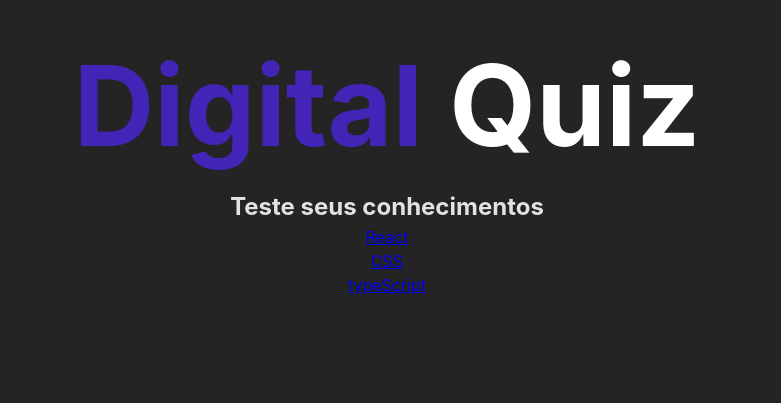
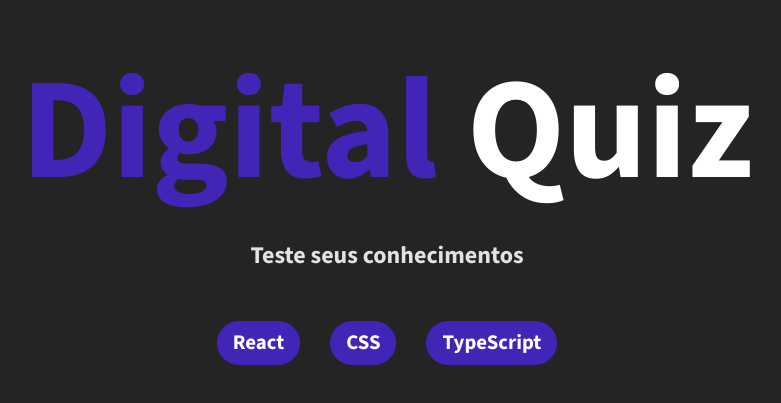
Before and after one commit to LeandroRochaS/QuizInteractive, a React (Vite) app: page / in a window 1280 px wide. Shown: the part 139-542 px from the top of the page, without its empty margins (253-1034 px from the left). Built offline with nearby package versions, Linux system fonts and the light colour scheme.

Commit message:
feacture: update style for home page

```diff
--- a/src/App.css
+++ b/src/App.css
@@ -1,3 +1,5 @@
+@import url("https://fonts.googleapis.com/css2?family=Source+Sans+3:wght@300;400;500;700;900&display=swap");
+
 #root {
   max-width: 1280px;
   margin: 0 auto;
@@ -9,4 +11,5 @@
   box-sizing: border-box;
   margin: 0;
   padding: 0;
+  font-family: "Source Sans 3", sans-serif;
 }
--- a/src/pages/Home/index.tsx
+++ b/src/pages/Home/index.tsx
@@ -9,9 +9,20 @@ export default function Home() {
           <b>Digital </b> Quiz
         </h1>
         <h2 className="home-subtitle">Teste seus conhecimentos</h2>
-        <Link to={"/quizz/react"}> React</Link>
-        <Link to={"/quizz/css"}> CSS</Link>
-        <Link to={"/quizz/typeScript"}> typeScript</Link>
+        <div className="home-content-buttons">
+          <Link className="home-link" to={"/quizz/react"}>
+            {" "}
+            React
+          </Link>
+          <Link className="home-link" to={"/quizz/css"}>
+            {" "}
+            CSS
+          </Link>
+          <Link className="home-link" to={"/quizz/typeScript"}>
+            {" "}
+            TypeScript
+          </Link>
+        </div>
       </div>
     </>
   );
--- a/src/pages/Home/styles.scss
+++ b/src/pages/Home/styles.scss
@@ -8,10 +8,38 @@
 }
 
 .home-title {
-  font-size: 7rem;
+  font-size: 9rem;
   color: #fff;
 
   b {
     color: #4225b6;
   }
 }
+
+.home-content-buttons {
+  display: flex;
+  gap: 30px;
+}
+
+.home-link {
+  display: flex;
+  align-items: center;
+  justify-content: center;
+
+  margin-top: 3rem;
+  font-size: 1.3rem;
+  color: #fff;
+  text-decoration: none;
+
+  background-color: #4225b6;
+  padding: 0.39rem 1rem;
+  border-radius: 40px;
+  font-weight: 700;
+
+  transition: all 1s ease-in-out;
+
+  &:hover {
+    color: #4225b6;
+    background-color: #fff;
+  }
+}
```
